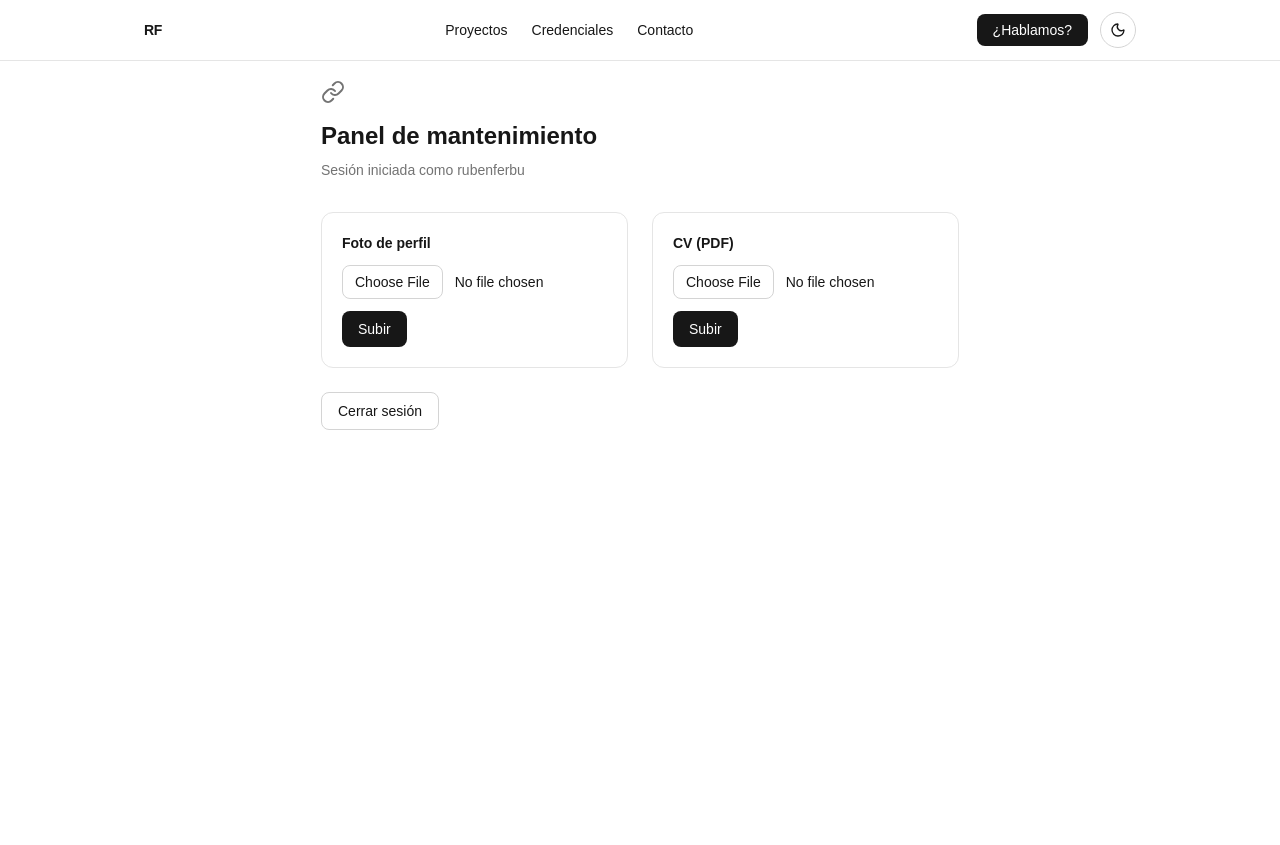
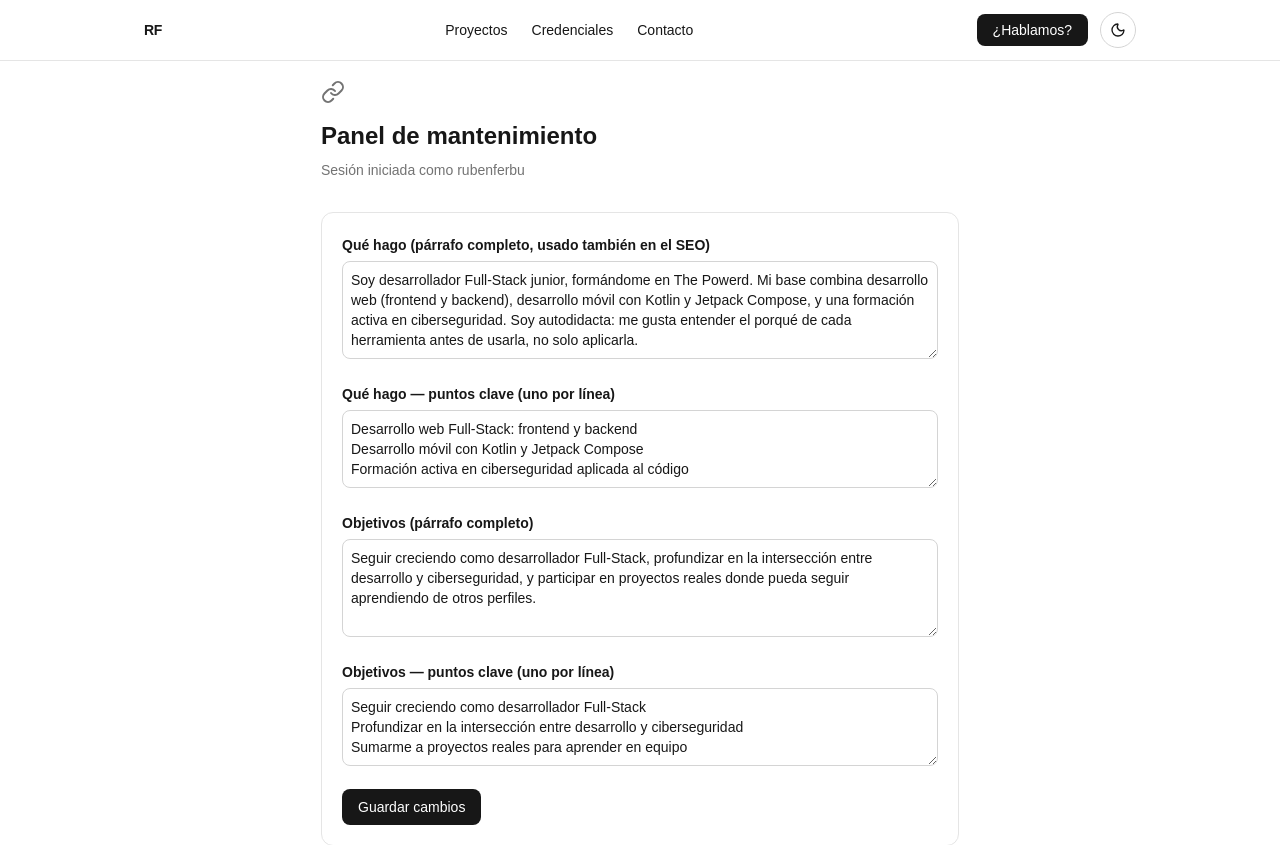
Before and after one commit to rubenferbu/portfolio, a Next.js app: page /admin in a window 1280 px wide. Shown: the top 845 px of the page. Before the commit the page ends 800 px from the top, so only its background shows below. Built offline with nearby package versions, Linux system fonts and the light colour scheme; no server answers.

Commit message:
feat: add editable bio/goals content via Global Config panel

```diff
--- /dev/null
+++ b/src/app/admin/ContentForm.tsx
@@ -0,0 +1,90 @@
+"use client";
+
+import { useActionState } from "react";
+import { updateContent } from "@/src/app/admin/actions";
+
+interface ContentResult {
+    success?: boolean;
+    error?: string;
+}
+
+async function handleUpdate(
+    _prevState: ContentResult,
+    formData: FormData
+): Promise<ContentResult> {
+    try {
+        await updateContent(formData);
+        return { success: true };
+    } catch (error) {
+        return { error: error instanceof Error ? error.message : "Error desconocido" };
+    }
+}
+
+export default function ContentForm({
+    whatIDo,
+    goals,
+    whatIDoPoints,
+    goalsPoints,
+}: {
+    whatIDo: string;
+    goals: string;
+    whatIDoPoints: string[];
+    goalsPoints: string[];
+}) {
+    const [state, formAction, isPending] = useActionState(handleUpdate, {});
+
+    return (
+        <form action={formAction} className="flex flex-col gap-4 rounded-xl border border-neutral-200 p-5 dark:border-neutral-800">
+            <div>
+                <label className="text-sm font-semibold">Qué hago (párrafo completo, usado también en el SEO)</label>
+                <textarea
+                    name="whatIDo"
+                    defaultValue={whatIDo}
+                    rows={4}
+                    className="mt-1 w-full rounded-lg border border-neutral-300 p-2 text-sm dark:border-neutral-700 dark:bg-neutral-900"
+                />
+            </div>
+
+            <div>
+                <label className="text-sm font-semibold">Qué hago — puntos clave (uno por línea)</label>
+                <textarea
+                    name="whatIDoPoints"
+                    defaultValue={whatIDoPoints.join("\n")}
+                    rows={3}
+                    className="mt-1 w-full rounded-lg border border-neutral-300 p-2 text-sm dark:border-neutral-700 dark:bg-neutral-900"
+                />
+            </div>
+
+            <div>
+                <label className="text-sm font-semibold">Objetivos (párrafo completo)</label>
+                <textarea
+                    name="goals"
+                    defaultValue={goals}
+                    rows={4}
+                    className="mt-1 w-full rounded-lg border border-neutral-300 p-2 text-sm dark:border-neutral-700 dark:bg-neutral-900"
+                />
+            </div>
+
+            <div>
+                <label className="text-sm font-semibold">Objetivos — puntos clave (uno por línea)</label>
+                <textarea
+                    name="goalsPoints"
+                    defaultValue={goalsPoints.join("\n")}
+                    rows={3}
+                    className="mt-1 w-full rounded-lg border border-neutral-300 p-2 text-sm dark:border-neutral-700 dark:bg-neutral-900"
+                />
+            </div>
+
+            <button
+                type="submit"
+                disabled={isPending}
+                className="w-fit rounded-lg bg-neutral-900 px-4 py-2 text-sm font-medium text-white transition-colors hover:bg-neutral-700 disabled:opacity-50 dark:bg-white dark:text-neutral-900 dark:hover:bg-neutral-200"
+            >
+                {isPending ? "Guardando..." : "Guardar cambios"}
+            </button>
+
+            {state.error && <p className="text-sm text-red-500">Error: {state.error}</p>}
+            {state.success && <p className="text-sm text-accent-dev">Guardado correctamente.</p>}
+        </form>
+    );
+}
--- a/src/app/admin/actions.ts
+++ b/src/app/admin/actions.ts
@@ -2,7 +2,7 @@
 
 import { put, del } from "@vercel/blob";
 import { auth } from "@/src/auth";
-import { getConfigValue, setConfigValue } from "@/src/lib/global-config";
+import { getConfigValue, setConfigValue, saveConfigValue } from "@/src/lib/global-config";
 
 export async function uploadFile(formData: FormData) {
     const session = await auth();
@@ -41,3 +41,20 @@ export async function uploadFile(formData: FormData) {
 
     return blob.url;
 }
+
+export async function updateContent(formData: FormData) {
+    const session = await auth();
+    if (!session) {
+        throw new Error("No autorizado");
+    }
+
+    const whatIDo = formData.get("whatIDo") as string;
+    const goals = formData.get("goals") as string;
+    const whatIDoPoints = formData.get("whatIDoPoints") as string;
+    const goalsPoints = formData.get("goalsPoints") as string;
+
+    await saveConfigValue("whatIDo", whatIDo);
+    await saveConfigValue("goals", goals);
+    await saveConfigValue("whatIDoPoints", whatIDoPoints);
+    await saveConfigValue("goalsPoints", goalsPoints);
+}
--- a/src/app/admin/page.tsx
+++ b/src/app/admin/page.tsx
@@ -1,9 +1,23 @@
 import { auth, signOut } from "@/src/auth";
 import UploadForm from "@/src/app/admin/UploadForm";
 import { Link } from "lucide-react";
+import { getConfigValue } from "@/src/lib/global-config";
+import ContentForm from "@/src/app/admin/ContentForm";
+import { siteConfig } from "@/src/config/site";
 
 export default async function AdminPage() {
   const session = await auth();
+
+  const whatIDo = (await getConfigValue("whatIDo")) ?? siteConfig.about.whatIDo;
+  const goals = (await getConfigValue("goals")) ?? siteConfig.about.goals;
+  const whatIDoPointsRaw = await getConfigValue("whatIDoPoints");
+  const goalsPointsRaw = await getConfigValue("goalsPoints");
+  const whatIDoPoints = whatIDoPointsRaw
+    ? whatIDoPointsRaw.split("\n").filter(Boolean)
+    : [...siteConfig.about.whatIDoPoints];
+  const goalsPoints = goalsPointsRaw
+    ? goalsPointsRaw.split("\n").filter(Boolean)
+    : [...siteConfig.about.goalsPoints];
 
   return (
     <main className="mx-auto max-w-2xl px-4 py-20">
@@ -14,6 +28,15 @@ export default async function AdminPage() {
       <p className="mt-2 text-sm text-neutral-500">
         Sesión iniciada como {session?.user?.name ?? session?.user?.email ?? "rubenferbu"}
       </p>
+
+      <div className="mt-8">
+        <ContentForm
+          whatIDo={whatIDo}
+          goals={goals}
+          whatIDoPoints={whatIDoPoints}
+          goalsPoints={goalsPoints}
+        />
+      </div>
 
       <div className="mt-8 grid gap-6 sm:grid-cols-2">
         <UploadForm label="Foto de perfil" accept="image/*" fieldName="photo" />
--- a/src/lib/global-config.ts
+++ b/src/lib/global-config.ts
@@ -54,3 +54,8 @@ export async function setConfigValue(key: string, value: string, exists: boolean
     throw new Error(`No se pudo actualizar la configuración: ${res.status} — ${body}`);
   }
 }
+
+export async function saveConfigValue(key: string, value: string) {
+  const existing = await getConfigValue(key);
+  await setConfigValue(key, value, !!existing);
+}
```
